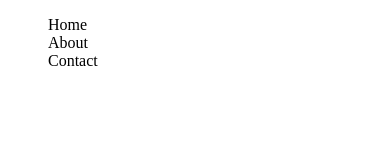
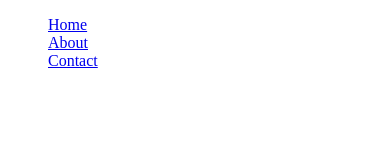
Before and after one commit to akabaker/ui-mobile-spike, an Angular app: page / in a window 390 px wide. Shown: the top 160 px of the page. Built offline with nearby package versions, Linux system fonts and the light colour scheme.

Commit message:
media query

```diff
--- a/src/app/nav/nav.component.html
+++ b/src/app/nav/nav.component.html
@@ -1,13 +1,13 @@
 <nav>
     <ul>
         <li>
-            Home
+            <a href="#">Home</a>
         </li>
         <li>
-            About
+            <a href="#">About</a>
         </li>
         <li>
-            Contact
+            <a href="#">Contact</a>
         </li>
     </ul>
 </nav>
--- a/src/app/nav/nav.component.scss
+++ b/src/app/nav/nav.component.scss
@@ -3,7 +3,7 @@
     display: flex;
 
     @media screen
-    and (min-width: 1200px)
+    and (min-width: 748px)
     and (max-width: 1600px) {
         justify-content: flex-end;
         flex-direction: row;
```
